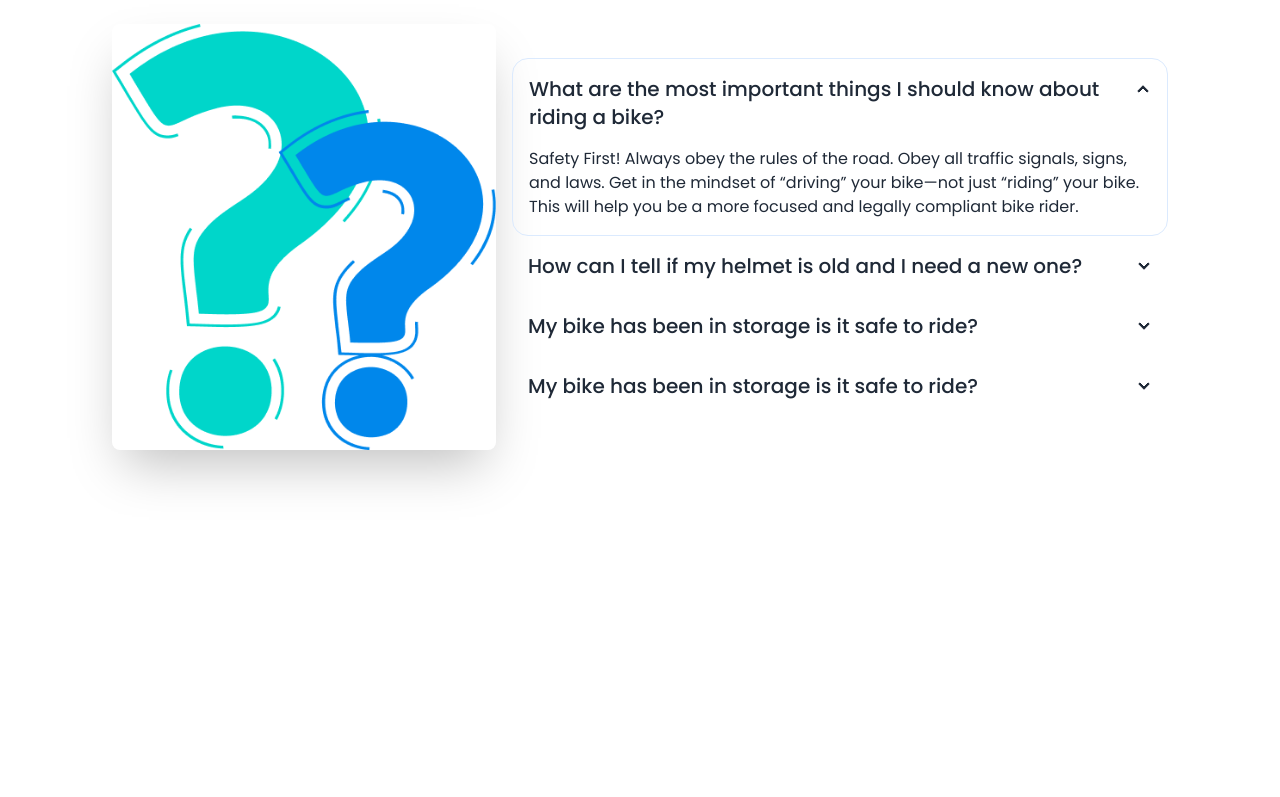
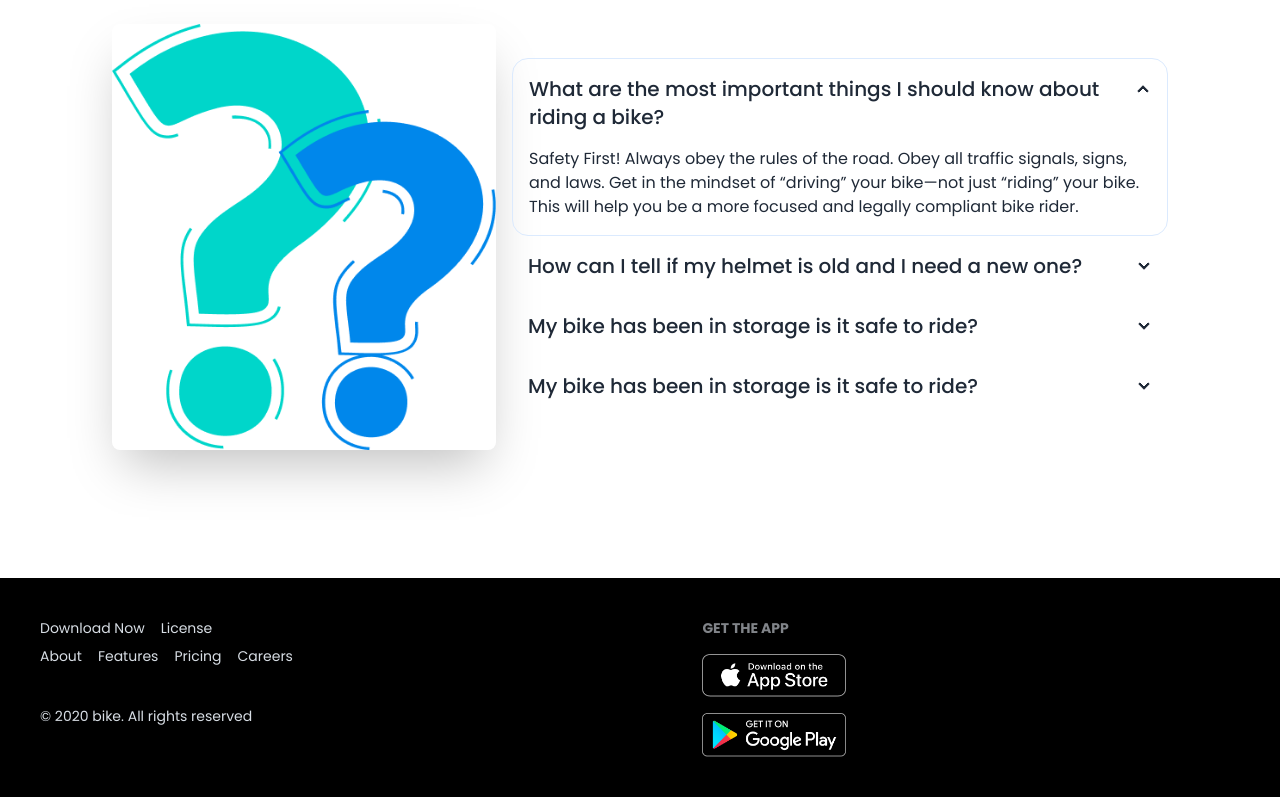
Before and after one commit to zahidulWD/biker-zone-with-daisyUI, a plain HTML site: page index.html in a window 1280 px wide. Shown: the part 2785-3582 px from the top of the page. Before the commit the page ends 3363 px from the top, so only its background shows below. Drawn offline with nearby package versions, Linux system fonts and the light colour scheme.

Commit message:
added footer section

```diff
--- a/index.html
+++ b/index.html
@@ -374,10 +374,37 @@
           </div>
 
      </section>
-
-
     </main>
     <!-- footer_section -->
-    <footer></footer>
+    <footer>
+      <div>
+        <footer class="footer bg-black text-neutral-content p-10">
+          <aside>
+           <div class=" flex md:flex-1 gap-4 ">
+            <a href="#">Download Now</a>
+           <a href="#">License</a>
+           </div>
+           <div class="flex flex-1 gap-4 flex:flex-row">
+            <a href="#">About</a>
+            <a href="#">Features</a>
+            <a href="#">Pricing</a>
+            <a href="#">Careers</a>
+           </div>
+           <p class="mt-8">© 2020 bike. All rights reserved</p>
+          </aside>
+          <nav>
+            <h6 class="footer-title">Get the App</h6>
+            <div class="grid grid-clos-1 gap-4">
+              <a>
+                 <img class="w-36" src="images/others/ios.png" alt="">
+              </a>
+              <a>
+                 <img class="w-36" src="images/others/android.png" alt="">
+              </a>
+            </div>
+          </nav>
+        </footer>
+      </div>
+    </footer>
 </body>
 </html>
```
